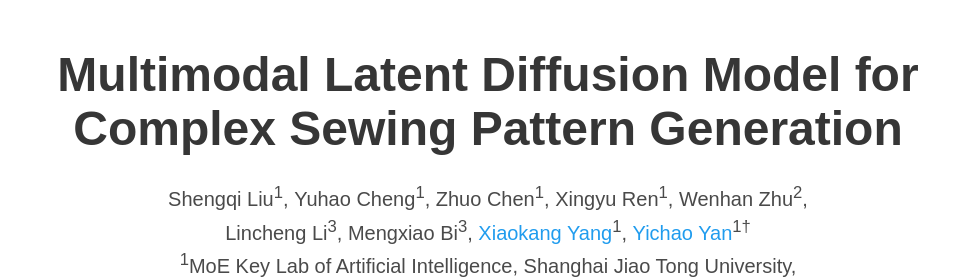
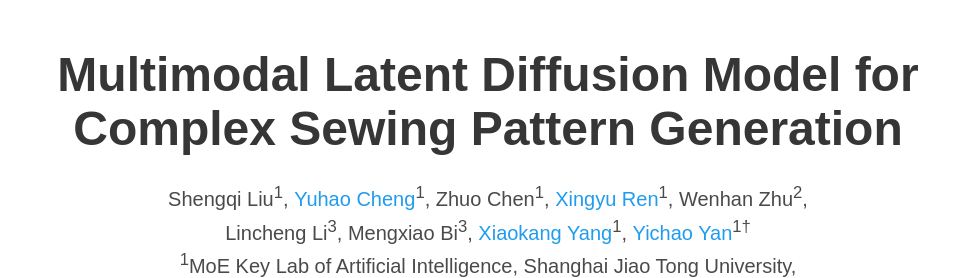
Before and after one commit to shengqiliu1/SewingLDM, a plain HTML site: page index.html in a window 1280 px wide. Shown: the top 278 px of the page, without its empty margins (152-1127 px from the left). Drawn offline with nearby package versions, Linux system fonts and the light colour scheme; some packages are replaced by stand-ins of ours; a script that the page names is missing; some icons are missing; a web font is replaced by a local one.

Commit message:
Update index.html

```diff
--- a/index.html
+++ b/index.html
@@ -170,11 +170,11 @@
             <span class="author-block">
               Shengqi Liu<sup>1</sup>,</span>
             <span class="author-block">
-              Yuhao Cheng<sup>1</sup>,</span>
+              <a href="https://cyh-sj.github.io/">Yuhao Cheng</a><sup>1</sup>,</span>
             <span class="author-block">
               Zhuo Chen<sup>1</sup>,</span>
             <span class="author-block">
-              Xingyu Ren<sup>1</sup>, </span>
+              <a href="https://xingyuren.github.io/">Xingyu Ren</a><sup>1</sup>, </span>
             <span class="author-block">
               Wenhan Zhu<sup>2</sup>, </span>
             <p>
```
